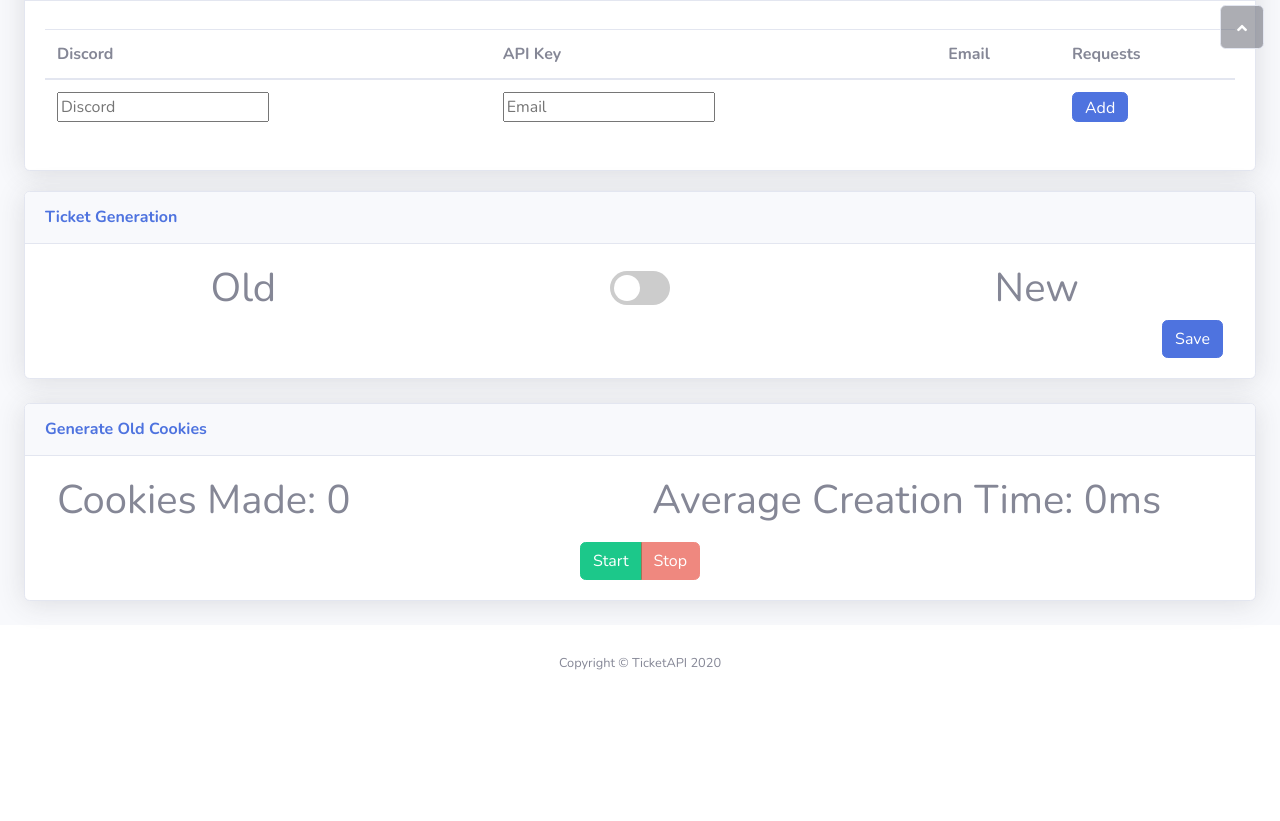
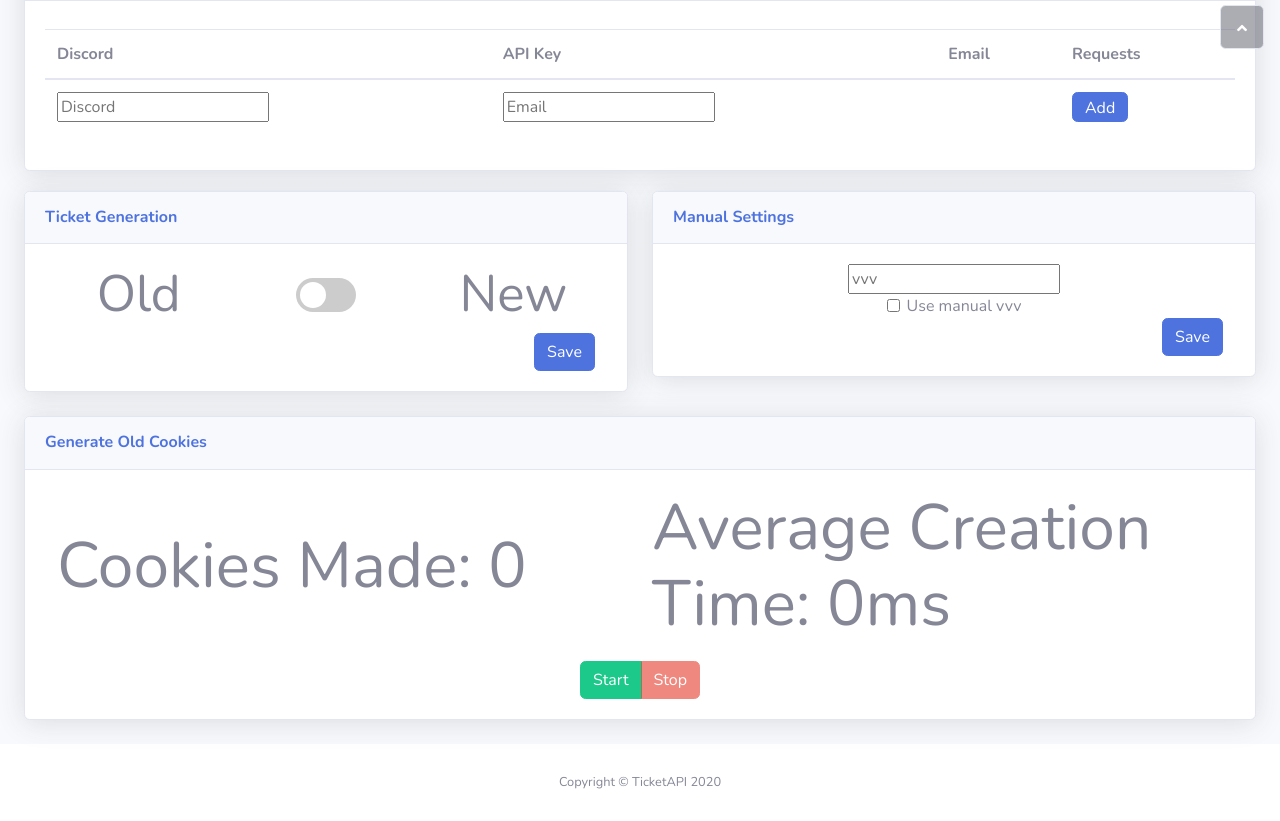
Before and after one commit to th-ms/Ticket-API, a website: page static/dashboard.html in a window 1280 px wide. Shown: the part 735-1556 px from the top of the page. Before the commit the page ends 1437 px from the top, so only its background shows below. Drawn offline with nearby package versions, Linux system fonts and the light colour scheme; files that its build step writes are made by us from their sources; no server answers; some icons are missing; files whose address does not match are found by name.

Commit message:
Added manual VVV setting

```diff
--- a/index.js
+++ b/index.js
@@ -103,6 +103,10 @@ app.get('/dashboard', (req, res) => {
     }
 });
 
+app.get('/test', (req, res) => {
+    res.sendFile(path.join(__dirname+'/static' + '/index.html'));
+});
+
 app.route('/login')
 .get(sessionChecker, (req, res) => {
     res.sendFile(path.join(__dirname+'/static' + '/login.html'));
--- a/static/dashboard.html
+++ b/static/dashboard.html
@@ -159,19 +159,33 @@
                             </div>
                             <div class="card-body">
                                 <div class="row" style="margin: 0px;">
-                                    <div class="col d-xl-flex justify-content-xl-center align-items-xl-center">
-                                        <h1>Old</h1>
+                                    <div class="col d-flex d-xl-flex justify-content-center align-items-center justify-content-xl-center align-items-xl-center">
+                                        <h1 style="font-size: 4vw;">Old</h1>
                                     </div>
-                                    <div class="col d-xl-flex justify-content-xl-center align-items-xl-center"><label class="switch">
-  <input type="checkbox" id="versionSlider">
-  <span class="slider round"></span>
-</label></div>
-                                    <div class="col d-xl-flex justify-content-xl-center align-items-xl-center">
-                                        <h1>New</h1>
+                                    <div class="col d-xl-flex justify-content-xl-center align-items-xl-center"><label class="switch"><input type="checkbox" id="versionSlider"/><span class="slider round"></span></label></div>
+                                    <div class="col d-flex d-xl-flex justify-content-center align-items-center justify-content-xl-center align-items-xl-center">
+                                        <h1 style="font-size: 4vw;">New</h1>
                                     </div>
                                 </div>
                                 <div class="row" style="margin: 0px;">
-                                    <div class="col d-xl-flex justify-content-xl-end align-items-xl-center"><button class="btn btn-primary" onclick="setVersion()" type="button">Save</button></div>
+                                    <div class="col d-flex d-xl-flex justify-content-end justify-content-xl-end align-items-xl-center"><button class="btn btn-primary" onclick="setVersion()" type="button">Save</button></div>
+                                </div>
+                            </div>
+                        </div>
+                    </div>
+                    <div class="col">
+                        <div class="card shadow mb-4">
+                            <div class="card-header py-3">
+                                <h6 class="text-primary font-weight-bold m-0">Manual Settings</h6>
+                            </div>
+                            <div class="card-body">
+                                <div class="row" style="margin: 0px;">
+                                    <div class="col text-center"><input type="text" placeholder="vvv" />
+                                        <div class="form-check"><input type="checkbox" class="form-check-input" id="formCheck-1" /><label class="form-check-label" for="formCheck-1">Use manual vvv</label></div>
+                                    </div>
+                                </div>
+                                <div class="row" style="margin: 0px;">
+                                    <div class="col d-flex d-xl-flex justify-content-end justify-content-xl-end align-items-xl-center"><button class="btn btn-primary" type="button">Save</button></div>
                                 </div>
                             </div>
                         </div>
@@ -186,15 +200,15 @@
                             <div class="card-body">
                                 <div class="row" style="margin: 0px;">
                                     <div class="col d-xl-flex justify-content-xl-start align-items-xl-center">
-                                        <h1>Cookies Made: <span id="cookieCount">0</span></h1>
+                                        <h1 style="font-size: 5vw;">Cookies Made:  <span id="cookieCount">0</span></h1>
                                     </div>
                                     <div class="col d-xl-flex justify-content-xl-start align-items-xl-center">
-                                        <h1>Average Creation Time: <span id="averageTimings">0</span>ms</h1>
+                                        <h1 style="font-size: 5vw;">Average Creation Time: <span id="averageTimings">0</span>ms</h1>
                                     </div>
                                 </div>
                                 <div class="row" style="margin: 0px;">
-                                    <div class="col d-xl-flex justify-content-xl-center align-items-xl-center" style="padding-top: 10px;">
-                                        <div class="btn-group" role="group"><button class="btn btn-success" type="button" id="startBTN">Start</button><button class="btn btn-danger" type="button" id="stopBTN" disabled>Stop</button></div>
+                                    <div class="col d-flex d-xl-flex justify-content-center align-items-center justify-content-xl-center align-items-xl-center" style="padding-top: 10px;">
+                                        <div role="group" class="btn-group"><button class="btn btn-success" id="startBTN" type="button">Start</button><button class="btn btn-danger" id="stopBTN"  type="button" disabled>Stop</button></div>
                                     </div>
                                 </div>
                             </div>
```
Also changed, not shown: static/index.html (+2 -4 lines).
